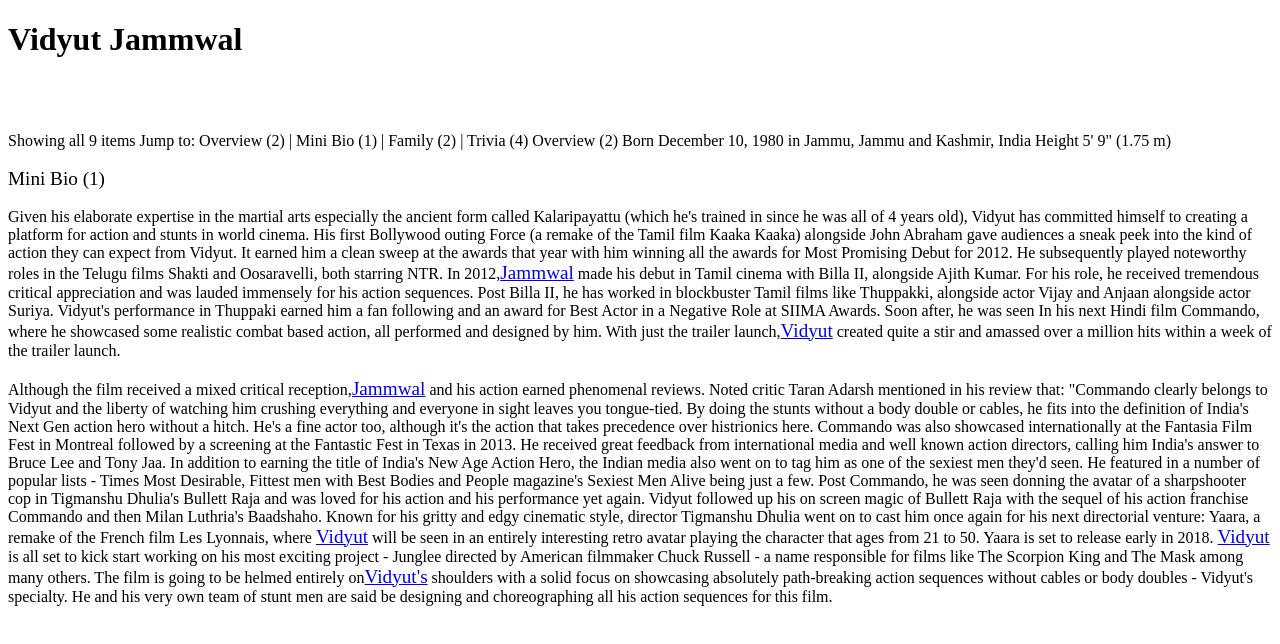
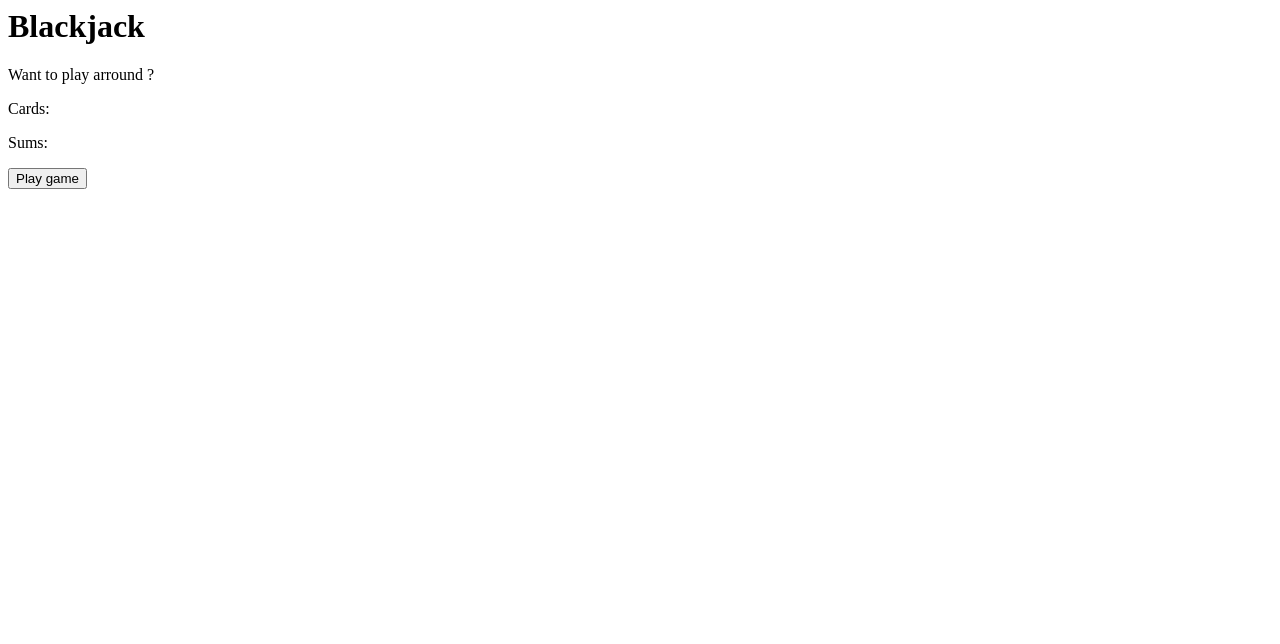
Before and after one commit to Abhisek5021/ggg, a plain HTML site: page Index.html in a window 1280 px wide. Drawn offline with Linux system fonts and the light colour scheme.

Commit message:
Blackjack

```diff
--- a/Index.html
+++ b/Index.html
@@ -1,30 +1,20 @@
-<!DOCTYPE html>
-<html>
-    <head>
-        <title>Vidyut Jammwal</title>
-    </head>
-    <body>
-        <h1>Vidyut Jammwal</h1>
-       <br><br> <p>Showing all 9 items
-            Jump to: Overview (2)  | Mini Bio (1)  | Family (2)  | Trivia (4)
-            Overview (2)
-            Born	December 10, 1980 in Jammu, Jammu and Kashmir, India
-            Height	5' 9" (1.75 m)
-           <br><br> <big>Mini Bio (1)</big>
-           <br><br> Given his elaborate expertise in the martial arts especially the ancient form called Kalaripayattu (which he's trained in since he was all of 4 years old), Vidyut has committed himself to creating a platform for action and stunts in world cinema. His first Bollywood outing Force (a remake of the Tamil film Kaaka Kaaka) alongside John Abraham gave audiences a sneak peek into the kind of action they can expect from Vidyut. It earned him a clean sweep at the awards that year with him winning all the awards for Most Promising Debut for 2012.
+<html lang="en">
+<head>
+    <meta charset="UTF-8">
+    <meta http-equiv="X-UA-Compatible" content="IE=edge">
+    <meta name="viewport" content="width=device-width, initial-scale=1.0">
+    <title>Black jack</title>
+    <link rel="stylesheet" href="style.css">
+</head>
+<body>
+    <P></P>
+    <h1>Blackjack</h1>
 
-            He subsequently played noteworthy roles in the Telugu films Shakti and Oosaravelli, both starring NTR. In 2012,<a href="Jammwal sir.html"><big>Jammwal</big></a> made his debut in Tamil cinema with Billa II, alongside Ajith Kumar. For his role, he received tremendous critical appreciation and was lauded immensely for his action sequences. Post Billa II, he has worked in blockbuster Tamil films like Thuppakki, alongside actor Vijay and Anjaan alongside actor Suriya. Vidyut's performance in Thuppaki earned him a fan following and an award for Best Actor in a Negative Role at SIIMA Awards.
+    <p id="message-el">Want to play arround ?</p>
+    <p class="ab" id="d">Cards:</p>
+    <p class="ab" id="e">Sums:</p>
+    <button onclick="a()">Play game</button>
+    <script src="index.js"></script>
 
-            Soon after, he was seen In his next Hindi film Commando, where he showcased some realistic combat based action, all performed and designed by him. With just the trailer launch,<a href="Jammwal sir.html"><big>Vidyut</big></a> created quite a stir and amassed over a million hits within a week of the trailer launch.
-            <br><br>
-
-            Although the film received a mixed critical reception,<a href="Jammwal sir.html"><big>Jammwal</big></a> and his action earned phenomenal reviews. Noted critic Taran Adarsh mentioned in his review that: "Commando clearly belongs to Vidyut and the liberty of watching him crushing everything and everyone in sight leaves you tongue-tied. By doing the stunts without a body double or cables, he fits into the definition of India's Next Gen action hero without a hitch. He's a fine actor too, although it's the action that takes precedence over histrionics here. Commando was also showcased internationally at the Fantasia Film Fest in Montreal followed by a screening at the Fantastic Fest in Texas in 2013. He received great feedback from international media and well known action directors, calling him India's answer to Bruce Lee and Tony Jaa.
-
-            In addition to earning the title of India's New Age Action Hero, the Indian media also went on to tag him as one of the sexiest men they'd seen. He featured in a number of popular lists - Times Most Desirable, Fittest men with Best Bodies and People magazine's Sexiest Men Alive being just a few.
-
-            Post Commando, he was seen donning the avatar of a sharpshooter cop in Tigmanshu Dhulia's Bullett Raja and was loved for his action and his performance yet again. Vidyut followed up his on screen magic of Bullett Raja with the sequel of his action franchise Commando and then Milan Luthria's Baadshaho. Known for his gritty and edgy cinematic style, director Tigmanshu Dhulia went on to cast him once again for his next directorial venture: Yaara, a remake of the French film Les Lyonnais, where <a href="Jammwal sir.html"><big>Vidyut</big></a> will be seen in an entirely interesting retro avatar playing the character that ages from 21 to 50. Yaara is set to release early in 2018.
-
-            <a href="Jammwal sir.html"><big>Vidyut</big></a> is all set to kick start working on his most exciting project - Junglee directed by American filmmaker Chuck Russell - a name responsible for films like The Scorpion King and The Mask among many others. The film is going to be helmed entirely on<a href="Jammwal sir.html"><big>Vidyut's</big></a> shoulders with a solid focus on showcasing absolutely path-breaking action sequences without cables or body doubles - Vidyut's specialty. He and his very own team of stunt men are said be designing and choreographing all his action sequences for this film.
-            </p>
-    </body>
+</body>
 </html>
```
